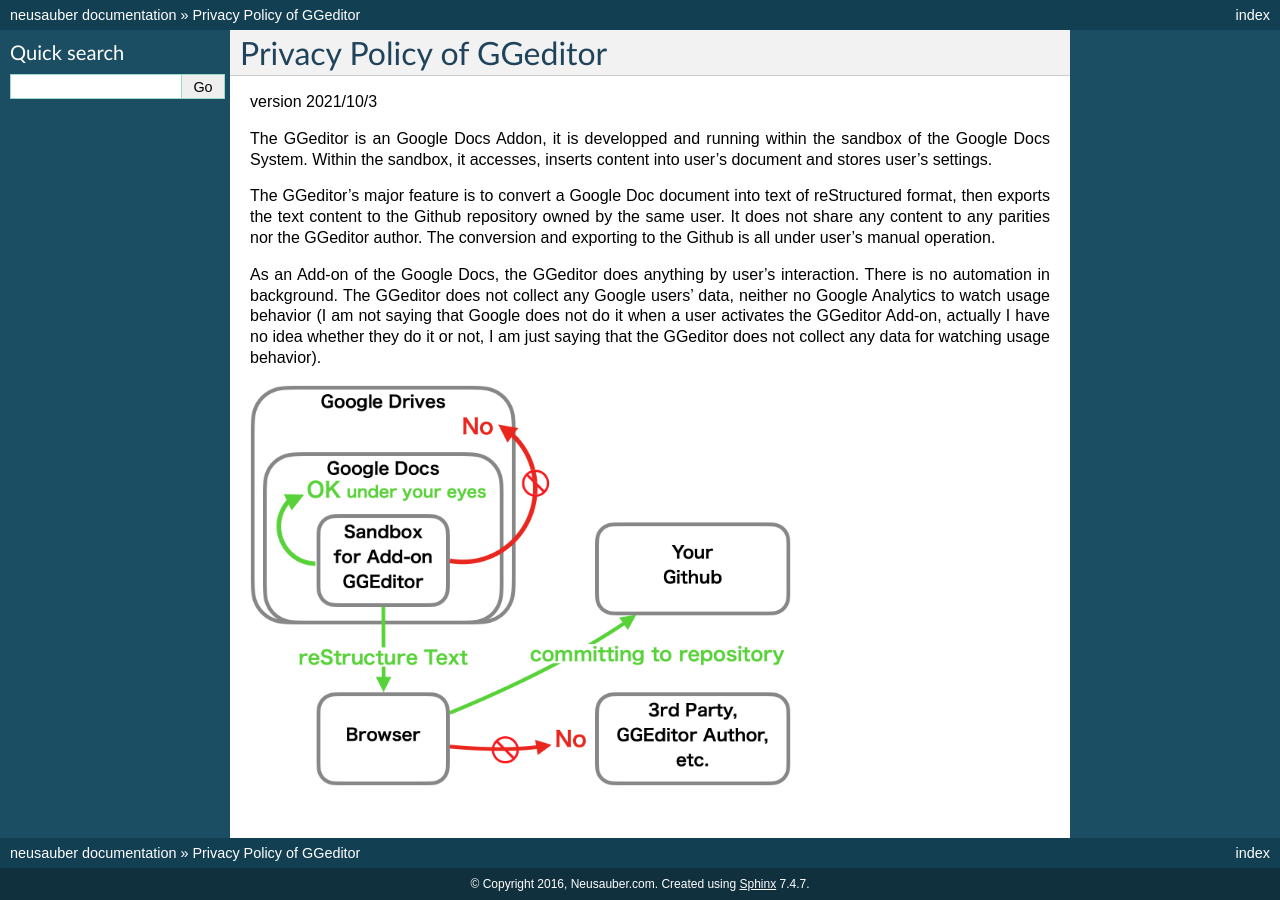
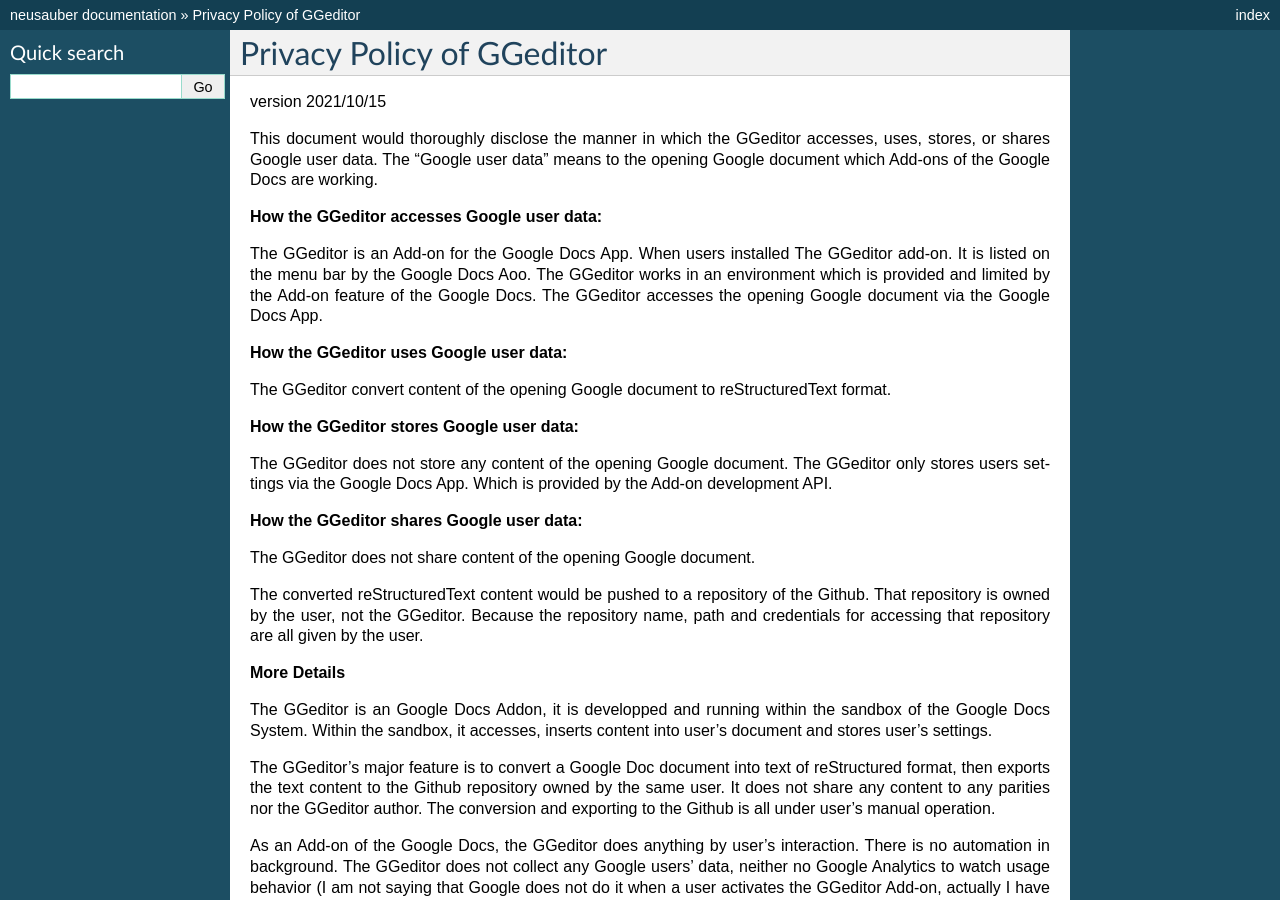
Before and after one commit to rexiap/neusauber, a Sphinx documentation site: the page built from docs/projects/GGeditorPrivacyPolicy.rst, in a window 1280 px wide and 900 px high. Built offline with Sphinx 7.4.7, drawn with Linux system fonts in a browser that asks for light colours.

Commit message:
Google Docs reST Editor@2021-10-15 15:45:41

```diff
--- a/docs/projects/GGeditorPrivacyPolicy.rst
+++ b/docs/projects/GGeditorPrivacyPolicy.rst
@@ -4,7 +4,29 @@
 Privacy Policy of GGeditor
 **************************
 
-version 2021/10/3
+version 2021/10/15
+
+This document would thoroughly disclose the manner in which the GGeditor accesses, uses, stores, or shares Google user data. The "Google user data" means to the opening Google document which Add-ons of the Google Docs are working.
+
+\ |STYLE0|\
+
+The GGeditor is an Add-on for the Google Docs App.  When users installed The GGeditor add-on. It is listed on the menu bar by the Google Docs Aoo. The GGeditor works in an environment which is provided and limited by the Add-on feature of the Google Docs. The GGeditor accesses the opening Google document via the Google Docs App.
+
+\ |STYLE1|\
+
+The GGeditor convert content of the opening Google document to reStructuredText format.
+
+\ |STYLE2|\
+
+The GGeditor does not store any content of the opening Google document. The GGeditor only stores users settings via the Google Docs App. Which is provided by the Add-on development API.
+
+\ |STYLE3|\
+
+The GGeditor does not share content of the opening Google document.
+
+The converted reStructuredText content would be pushed to a repository of the Github. That repository is owned by the user,  not the GGeditor. Because the repository name, path and credentials for accessing that repository are all given by the user.
+
+\ |STYLE4|\
 
 The GGeditor is an Google Docs Addon, it is developped and running within the sandbox of the Google Docs System. Within the sandbox, it accesses, inserts content into user's document and stores user's settings.
 
@@ -17,6 +39,17 @@
 
 .. bottom of content
 
+
+.. |STYLE0| replace:: **How the GGeditor accesses Google user data:**
+
+.. |STYLE1| replace:: **How the GGeditor uses Google user data:**
+
+.. |STYLE2| replace:: **How the GGeditor stores Google user data:**
+
+.. |STYLE3| replace:: **How the GGeditor shares Google user data:**
+
+.. |STYLE4| replace:: **More Details**
+
 .. |IMG1| image:: static/Privacy_Policy_of_GGeditor_1.png
    :height: 401 px
    :width: 541 px
```
